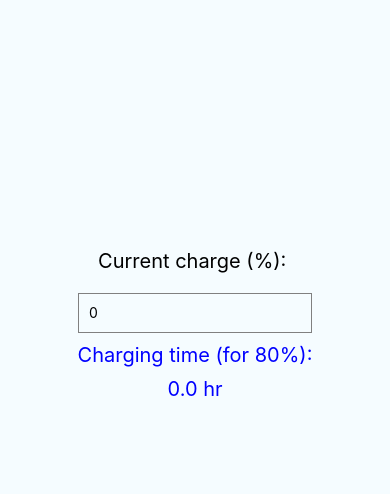
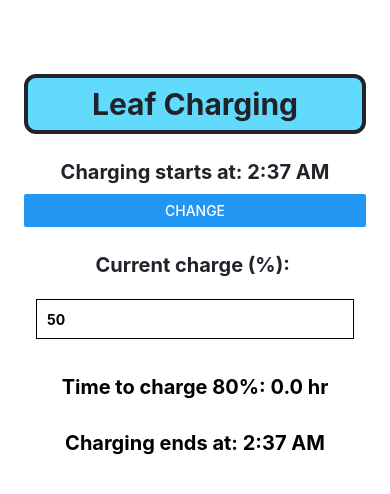
Before and after one commit to masumhabib/leaf-charging-time-calculator, a React Native app: screen / in a window 390 px wide. Shown: the top 494 px of the page. Built offline with nearby package versions, Linux system fonts and the light colour scheme.

Commit message:
Impleament charging end time given a start time.

```diff
--- a/App.tsx
+++ b/App.tsx
@@ -6,7 +6,7 @@
  */
 
 import React, {useState, useEffect} from 'react';
-import {Text, TextInput, View, Button, StyleSheet} from 'react-native';
+import {Text, TextInput, View, Button, StyleSheet, Platform} from 'react-native';
 import DateTimePicker from '@react-native-community/datetimepicker';
 import moment from 'moment';
 import { Float, Int32 } from 'react-native/Libraries/Types/CodegenTypes';
@@ -16,17 +16,27 @@
 const LEAF_MAX_CHARGE = 80; // %
 
 const App = () => {
+  const [percentCharge, setPercentCharge] = useState(50);
+  const [chargingTime, setChargingTime] = useState(0);
+  const [chargingStartTime, setChargingStartTime] = useState(new Date());
+  const [showTimePicker, setShowTimePicker] = useState(false);
+  const [chargingEndTime, setChargingEndTime] = useState('');
+
+  useEffect(() => {
+    calculateChargingEndTime();
+  }, [chargingStartTime, chargingTime]);
+
   const calculateChargingTime = (batterySize:Float, chargingRate: Float, maxCharge:Float, currentCharge: Float) => {
     if (currentCharge >= maxCharge) {
       return 0; // No charging needed
     }
-    const chargeNeeded = (maxCharge - currentCharge) / 100 * batterySize; // kWh
-    const chargingTime = chargeNeeded / chargingRate; // hours
-    return chargingTime;
+
+    const chargeNeeded = maxCharge - currentCharge;
+    const energyNeeded = (chargeNeeded / 100) * batterySize;
+    const timeToCharge = energyNeeded / chargingRate;
+
+    return timeToCharge;
   };
-
-  const [percentCharge, setPercentCharge] = useState(0);
-  const [chargingTime, setChargingTime] = useState(0);
 
   const handlePercentChargeChange = (value: string) => {
     const percentCharge = parseFloat(value);
@@ -39,9 +49,43 @@
     }
   };
 
+   const onStartTimeChange = (event: any, selectedDate: any) => {
+    const currentDate = selectedDate || chargingStartTime;
+    setShowTimePicker(Platform.OS === 'ios');
+    setChargingStartTime(currentDate);
+  };
+
+  const showMode = (currentMode: any) => {
+    setShowTimePicker(true);
+  };
+
+  const showTimepicker = () => {
+    showMode('time');
+  };
+
+  const calculateChargingEndTime = () => {
+    const startTime = moment(chargingStartTime);
+    const endTime = startTime.add(chargingTime, 'hours');
+    setChargingEndTime(endTime.format('h:mm A'));
+  };
+
   return (
     <View style={styles.container}>
-      <Text style={styles.title}>Current charge (%): </Text>
+      <Text style={styles.title}>Leaf Charging</Text>
+      <Text style={styles.label}>Charging starts at: {moment(chargingStartTime).format('h:mm A')}</Text>
+      <Button onPress={showTimepicker} title="Change" />
+      {showTimePicker && (
+        <DateTimePicker
+          testID="dateTimePicker"
+          value={chargingStartTime}
+          mode={'time'}
+          is24Hour={false}
+          display="default"
+          onChange={onStartTimeChange}
+        />
+      )}
+
+      <Text style={styles.label}>Current charge (%): </Text>
       <TextInput
         style={styles.input}
         keyboardType="numeric"
@@ -50,10 +94,10 @@
         onChangeText={handlePercentChargeChange}
       />
       <Text style={styles.result}>
-        Charging time (for {LEAF_MAX_CHARGE}%):
+        Time to charge {LEAF_MAX_CHARGE}%: {chargingTime.toFixed(1)} hr
       </Text>
       <Text style={styles.result}>
-        {chargingTime.toFixed(1)} hr
+        Charging ends at: {chargingEndTime}
       </Text>
     </View>
   );
@@ -62,39 +106,44 @@
 const styles = StyleSheet.create({
   container: {
     flex: 1,
-    justifyContent: 'center',
-    alignItems: 'center',
-    backgroundColor: '#F5FCFF',
-    paddingBottom: '50%',
+    padding: 24,
+    backgroundColor: '#fff',
   },
+  title: {
+    marginTop: 50,
+    paddingVertical: 8,
+    borderWidth: 4,
+    borderColor: '#20232a',
+    borderRadius: 12,
+    backgroundColor: '#61dafb',
+    color: '#20232a',
+    textAlign: 'center',
+    fontSize: 30,
+    fontWeight: 'bold',
+  },
+  label: {
+    marginTop: 16,
+    color: '#20232a',
+    textAlign: 'center',
+    fontSize: 20,
+    fontWeight: 'bold',
+    padding: 10,
+  },
+
   input: {
     height: 40,
-    borderColor: 'gray',
+    margin: 12,
     borderWidth: 1,
-    width: '60%',
-    paddingHorizontal: 10,
-  },
-  title: {
-    fontSize: 20,
-    marginBottom: 20,
+    padding: 10,
+    fontWeight: 'bold',
   },
   result: {
+    marginTop: 16,
+    paddingVertical: 8,
+    textAlign: 'center',
     fontSize: 20,
-    marginTop: 10,
-    color: 'blue',
-  },
-  button: {
-    marginTop: 20,
-    padding: 10,
-    backgroundColor: '#007BFF',
-    borderRadius: 5,
-    color: 'white',
-  },
-  buttonText: {
-    color: 'white',
-    textAlign: 'center',
-    fontSize: 16,
-  },
+    fontWeight: 'bold',
+  }
 });
 
 export default App;
```
Also changed, not shown: 1 other file (tests, documents, lock files or other folders).
